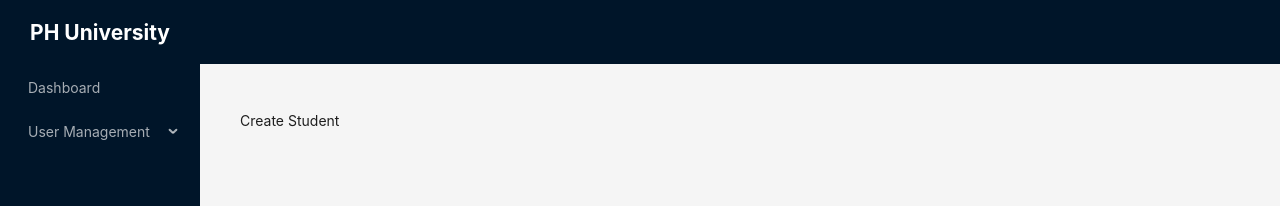
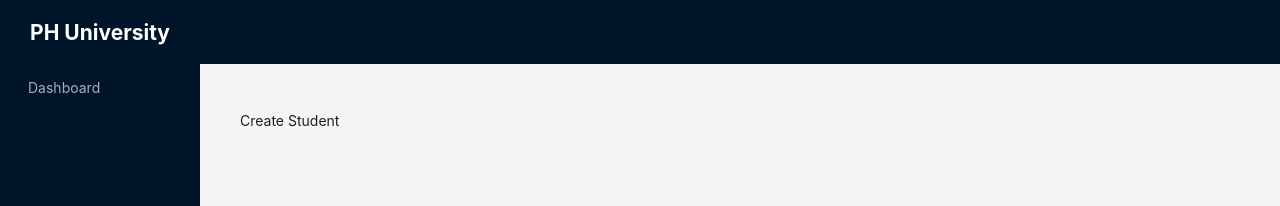
Before and after one commit to Nargis21/ums-client, a React (Vite) app: page /admin/create-student in a window 1280 px wide. Shown: the top 206 px of the page. Built offline with nearby package versions, Linux system fonts and the light colour scheme.

Commit message:
role based sidebar items added

```diff
--- a/src/components/layouts/Sidebar.tsx
+++ b/src/components/layouts/Sidebar.tsx
@@ -1,9 +1,36 @@
 import { Layout, Menu } from 'antd';
 import { adminPaths } from '../../routes/adminRoutes';
 import { sidebarItemsGenerator } from '../../utils/sidebarItemsGenerator';
+import { facultyPaths } from '../../routes/facultyRoutes';
+import { studentPaths } from '../../routes/studentRoutes';
 const { Sider } = Layout;
 
+const userRole = {
+    ADMIN: 'admin',
+    FACULTY: 'faculty',
+    STUDENT: 'student'
+}
+
 const Sidebar = () => {
+    const role = 'student'
+    let sidebarItems;
+
+    switch (role) {
+        case userRole.ADMIN:
+            sidebarItems = sidebarItemsGenerator(adminPaths, userRole.ADMIN)
+            break;
+        case userRole.FACULTY:
+            sidebarItems = sidebarItemsGenerator(facultyPaths, userRole.FACULTY)
+            break;
+        case userRole.STUDENT:
+            sidebarItems = sidebarItemsGenerator(studentPaths, userRole.STUDENT)
+            break;
+
+        default:
+            break;
+    }
+
+
     return (
         <Sider
             breakpoint="lg"
@@ -12,7 +39,7 @@ const Sidebar = () => {
             <div style={{ color: "white", height: '4rem', display: 'flex', justifyContent: "center", alignItems: "center" }}>
                 <h1>PH University</h1>
             </div>
-            <Menu theme="dark" mode="inline" defaultSelectedKeys={['4']} items={sidebarItemsGenerator(adminPaths, 'admin')} />
+            <Menu theme="dark" mode="inline" defaultSelectedKeys={['4']} items={sidebarItems} />
         </Sider>
     );
 };
```
